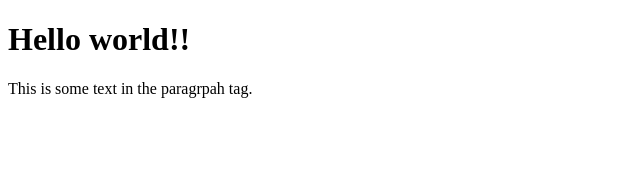
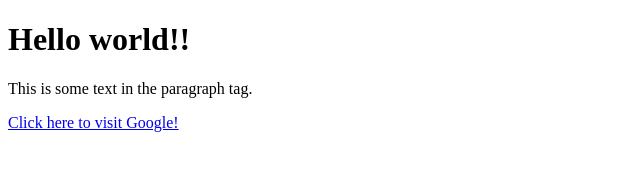
Before and after one commit to ChetanKaushik702/tutorial, a plain HTML site: page index.html in a window 1280 px wide. Shown: the whole page, without its empty margins (0-640 px from the left). Drawn offline with Linux system fonts and the light colour scheme.

Commit message:
Added an anchor tag

```diff
--- a/index.html
+++ b/index.html
@@ -8,6 +8,7 @@
 </head>
 <body>
     <h1>Hello world!!</h1>
-    <p>This is some text in the paragrpah tag.</p>
+    <p>This is some text in the paragraph tag.</p>
+    <a href="www.google.com">Click here to visit Google!</a>
 </body>
 </html>
```
